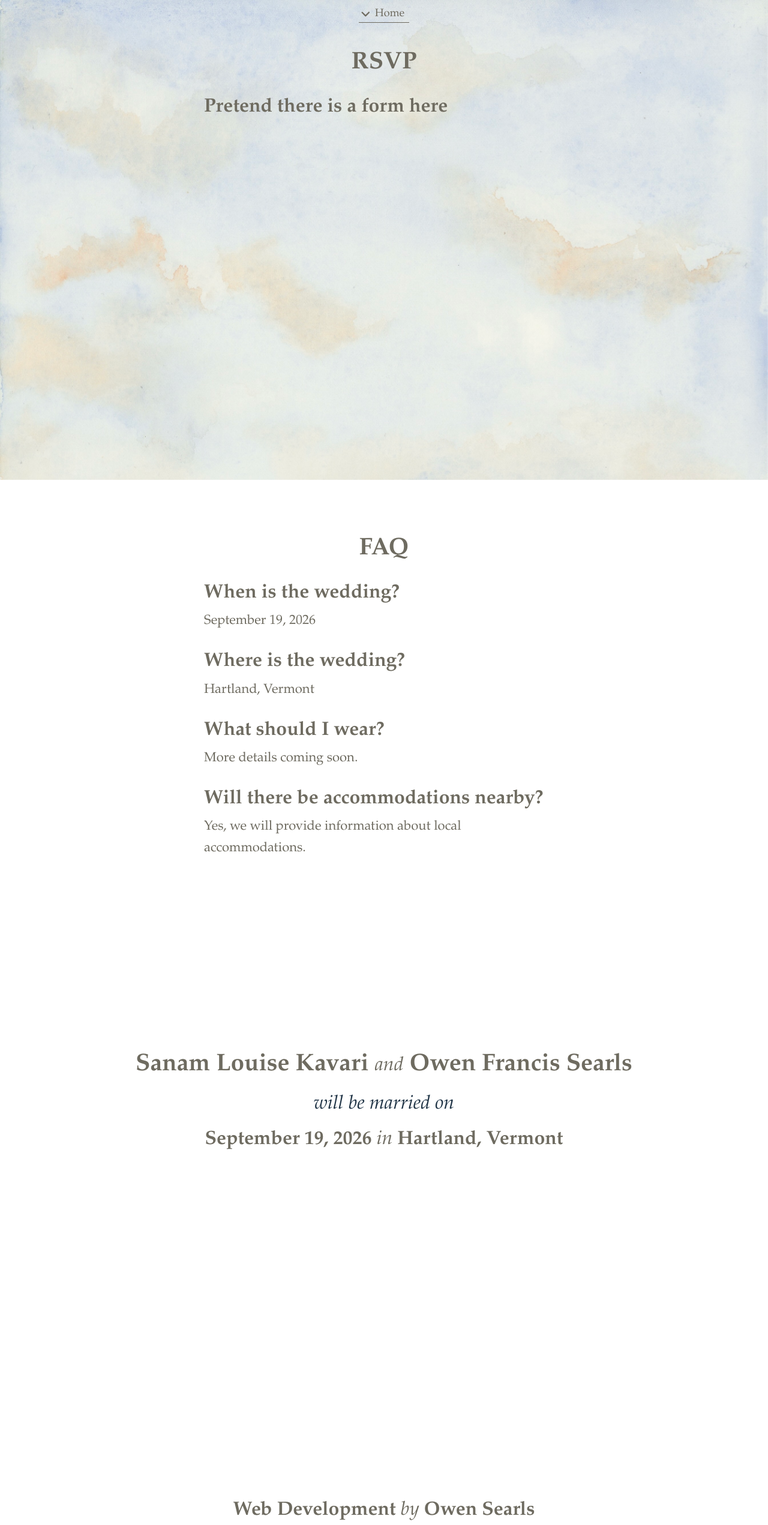
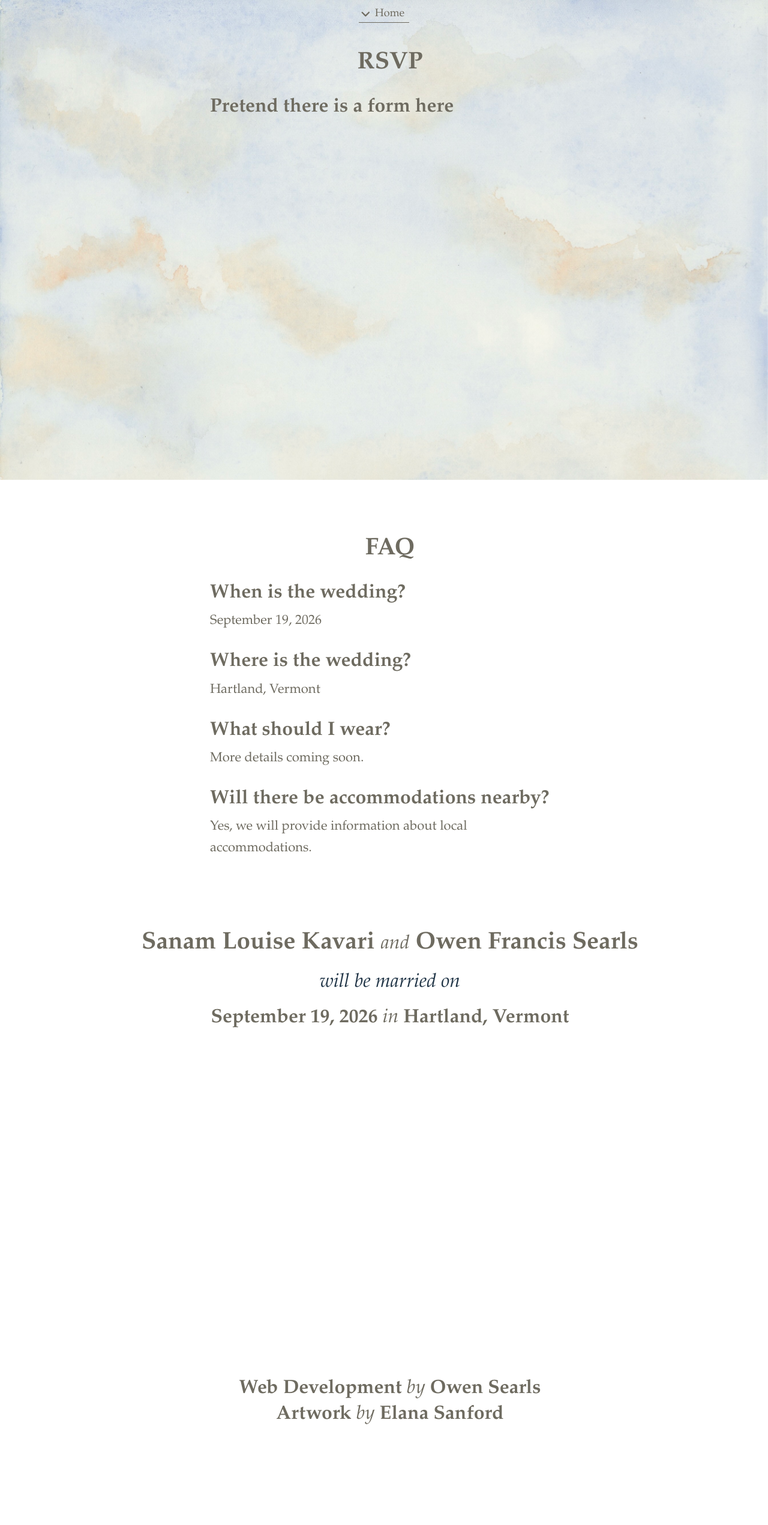
Before and after one commit to owensearls/wedding.kavari-searls.net, a React (Vite) app: page /#rsvp in a window 1280 px wide. Shown: the top 2542 px of the page at 60% size. After the commit the page ends 2409 px from the top, so only its background shows below. Built offline with nearby package versions, Linux system fonts and the light colour scheme.

Commit message:
Try fix image

```diff
--- a/src/App.css
+++ b/src/App.css
@@ -1,6 +1,6 @@
 #root {
   width: 100vw;
-  height: 100vh;
+  height: 100dvh;
   /*max-width: 800px;*/
   text-align: center;
   background-color: white;
--- a/src/App.tsx
+++ b/src/App.tsx
@@ -22,13 +22,13 @@ function App() {
           </div>
         }
       >
-        <Section id="rsvp" anchor="rsvp" minHeight="100vh">
+        <Section id="rsvp" anchor="rsvp" minHeight="100dvh">
             <h1 style={{ textAlign: "center", padding: "25px" }}>RSVP</h1>
             <div style={{ maxWidth: "600px", margin: "0 auto" }}>
               <h2>Pretend there is a form here</h2>
           </div>
         </Section>
-        <Section id="faq" anchor="faq" minHeight="100vh">
+        <Section id="faq" anchor="faq" minHeight="100dh">
             <h1 style={{ textAlign: "center", padding: "25px" }}>FAQ</h1>
             <div style={{ maxWidth: "600px", margin: "0 auto" }}>
               <h2>When is the wedding?</h2>
--- a/src/components/BackgroundLayout.module.css
+++ b/src/components/BackgroundLayout.module.css
@@ -1,6 +1,5 @@
 .container {
   width: 100%;
-  min-width: 400px;
   background-color: white;
   position: relative;
   /* scroll-snap-type: y proximity; */
@@ -48,7 +47,7 @@
   top: 0;
   left: 0;
   right: 0;
-  height: 100vh;
+  height: 100dvh;
   background-image: url('/background.jpg');
   background-size: cover;
   background-position: center bottom;
@@ -102,7 +101,7 @@
 .footerImage {
   width: 100%;
   max-width: 2000px;
-  max-height: 50vh;
+  max-height: 50dvh;
   object-fit: cover;
   object-position: top;
   position: absolute;
--- a/src/components/BackgroundLayout.tsx
+++ b/src/components/BackgroundLayout.tsx
@@ -263,7 +263,7 @@ function BackgroundLayout({ children, header, footer }: BackgroundLayoutProps) {
           </div>
           {/* Footer section with content positioned at bottom */}
           <div className={styles.footerContent}>
-            <Section id="footer" anchor="footer" minHeight={`${Math.max(0, mountainNaturalHeightVh - 50)}vh`} contentPosition="bottom">
+            <Section id="footer" anchor="footer" minHeight={`${Math.max(0, mountainNaturalHeightVh - 50)}dvh`} contentPosition="bottom">
               {footer}
             </Section>
           </div>
@@ -275,7 +275,7 @@ function BackgroundLayout({ children, header, footer }: BackgroundLayoutProps) {
             ref={imageRef}
             src="mountains.png"
             className={styles.footerImage}
-            style={{ maxHeight: `${mountainHeight}vh` }}
+            style={{ maxHeight: `${mountainHeight}dvh` }}
             alt="Mountains"
           />
         </div>
--- a/src/components/Section.module.css
+++ b/src/components/Section.module.css
@@ -3,4 +3,6 @@
   /* scroll-snap-stop: normal; */
   width: 100%;
   position: relative;
+  padding-left: 10px;
+  padding-right: 10px;
 }
--- a/src/components/Section.tsx
+++ b/src/components/Section.tsx
@@ -10,7 +10,7 @@ interface SectionProps {
   contentPosition?: 'top' | 'bottom'
 }
 
-function Section({ id, anchor, children, minHeight = '100vh', contentPosition = 'top' }: SectionProps) {
+function Section({ id, anchor, children, minHeight = '100dvh', contentPosition = 'top' }: SectionProps) {
   const currentAnchor = useCurrentAnchor()
   const sectionAnchor = anchor ?? id
   const isActive = currentAnchor === sectionAnchor
--- a/src/index.css
+++ b/src/index.css
@@ -29,7 +29,7 @@ a:hover {
 body {
   margin: 0;
   min-width: 320px;
-  min-height: 100vh;
+  min-height: 100dvh;
   background-color: white;
 }
 
--- a/src/typography.module.css
+++ b/src/typography.module.css
@@ -1,24 +1,39 @@
 :global(h1) {
   font-weight: 600;
-  font-size: 40px;
   line-height: 1.1;
   margin: 0.25em 0;
-  color: #6E6B60
+  color: #6E6B60;
+
+  font-size: 40px;
+
+  @media (max-width: 480px) {
+    font-size: 32px;
+  }
 }
 
 :global(h2) {
   font-weight: 600;
-  font-size: 32px;
   line-height: 1.1;
   margin: 0.25em 0;
-  color: #6E6B60
+  color: #6E6B60;
+
+  font-size: 32px;
+
+  @media (max-width: 480px) {
+    font-size: 24px;
+  }
 }
 
 :global(p) {
-  font-size: 22px;
   line-height: 1.6;
   margin: 0.5em 0 1.5em 0;
-  color: #6E6B60
+  color: #6E6B60;
+
+  font-size: 22px;
+
+  @media (max-width: 480px) {
+    font-size: 18px;
+  }
 }
 
 .italicConnector {
```
